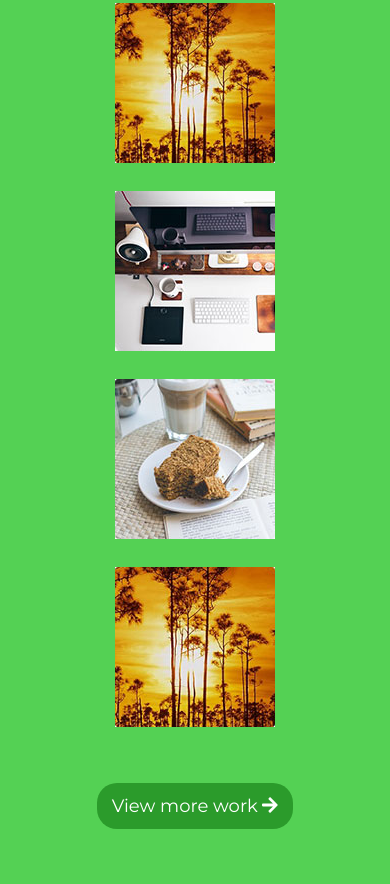
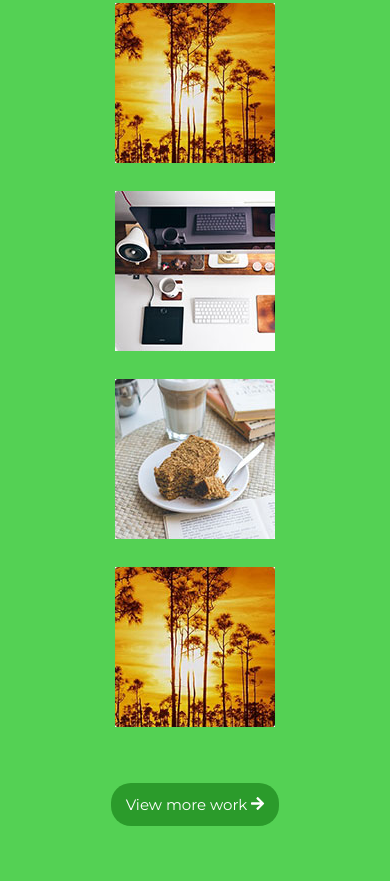
Before and after one commit to rifat-H/switch-bootstrap, a website built with Parcel: page src/index.html in a window 390 px wide. Shown: the part 3490-4374 px from the top of the page. Built offline with nearby package versions, Linux system fonts and the light colour scheme.

Commit message:
portfolio responosive

```diff
--- a/src/scss/_media.scss
+++ b/src/scss/_media.scss
@@ -10,6 +10,12 @@
                 button {
                     padding: 5px 8px;
                     font-size: 13px;
+                }
+            }
+
+            .morework{
+                button{
+                    font-size: 15px;
                 }
             }
         }
```
